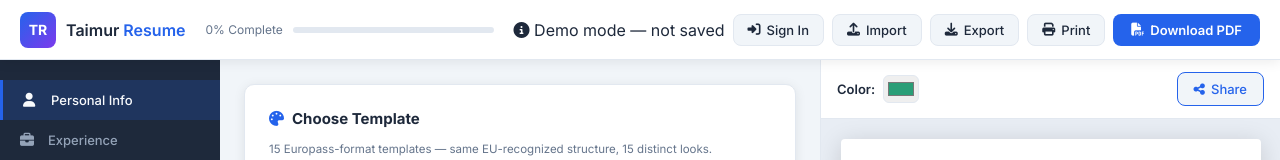
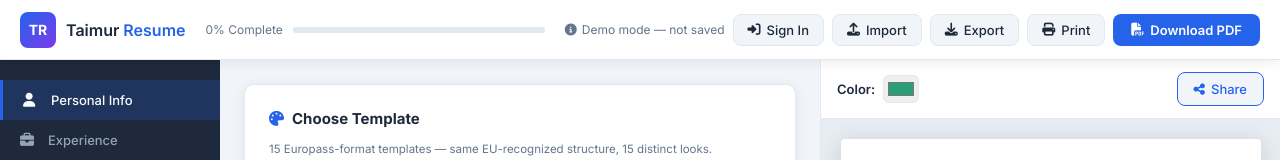
Before and after one commit to Taimur-Soft/taimur-resume, a plain HTML site: page resume.html in a window 1280 px wide. Shown: the top 160 px of the page. Drawn offline with nearby package versions, Linux system fonts and the light colour scheme; a script that the page names is missing.

Commit message:
Add demo-mode hint style

```diff
--- a/assets/css/main.css
+++ b/assets/css/main.css
@@ -472,6 +472,10 @@ input[type="range"].form-input { padding: 4px 0; border: none; box-shadow: none;
   font-size: 12px; color: var(--success); white-space: nowrap;
 }
 .cloud-sync-status-error { color: var(--danger); }
+.demo-mode-hint {
+  display: flex; align-items: center; gap: 5px;
+  font-size: 12px; color: var(--text-muted); white-space: nowrap;
+}
 .auth-user-email {
   font-size: 12px; color: var(--text-muted); font-weight: 500;
   max-width: 160px; overflow: hidden; text-overflow: ellipsis; white-space: nowrap;
```
